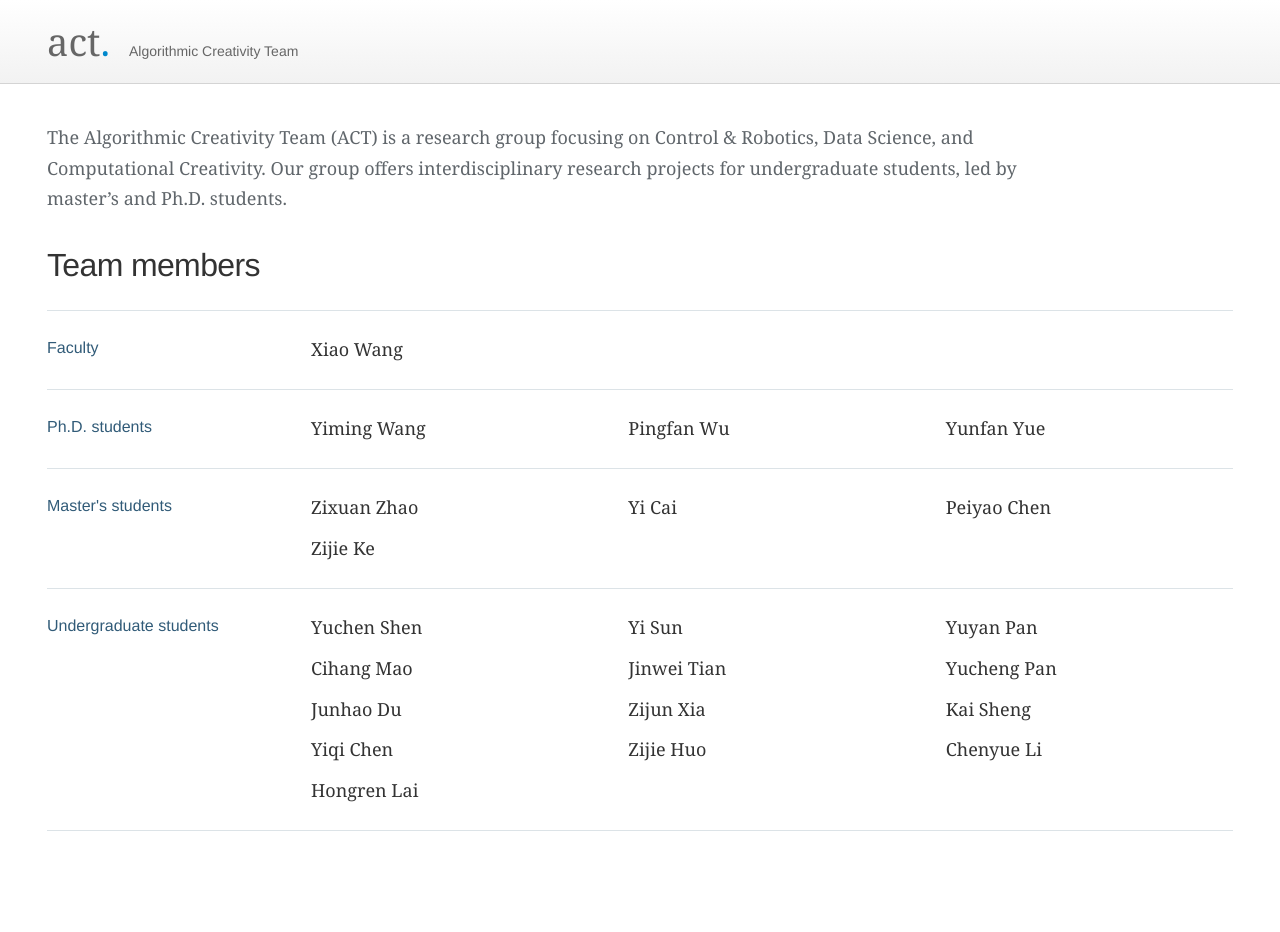
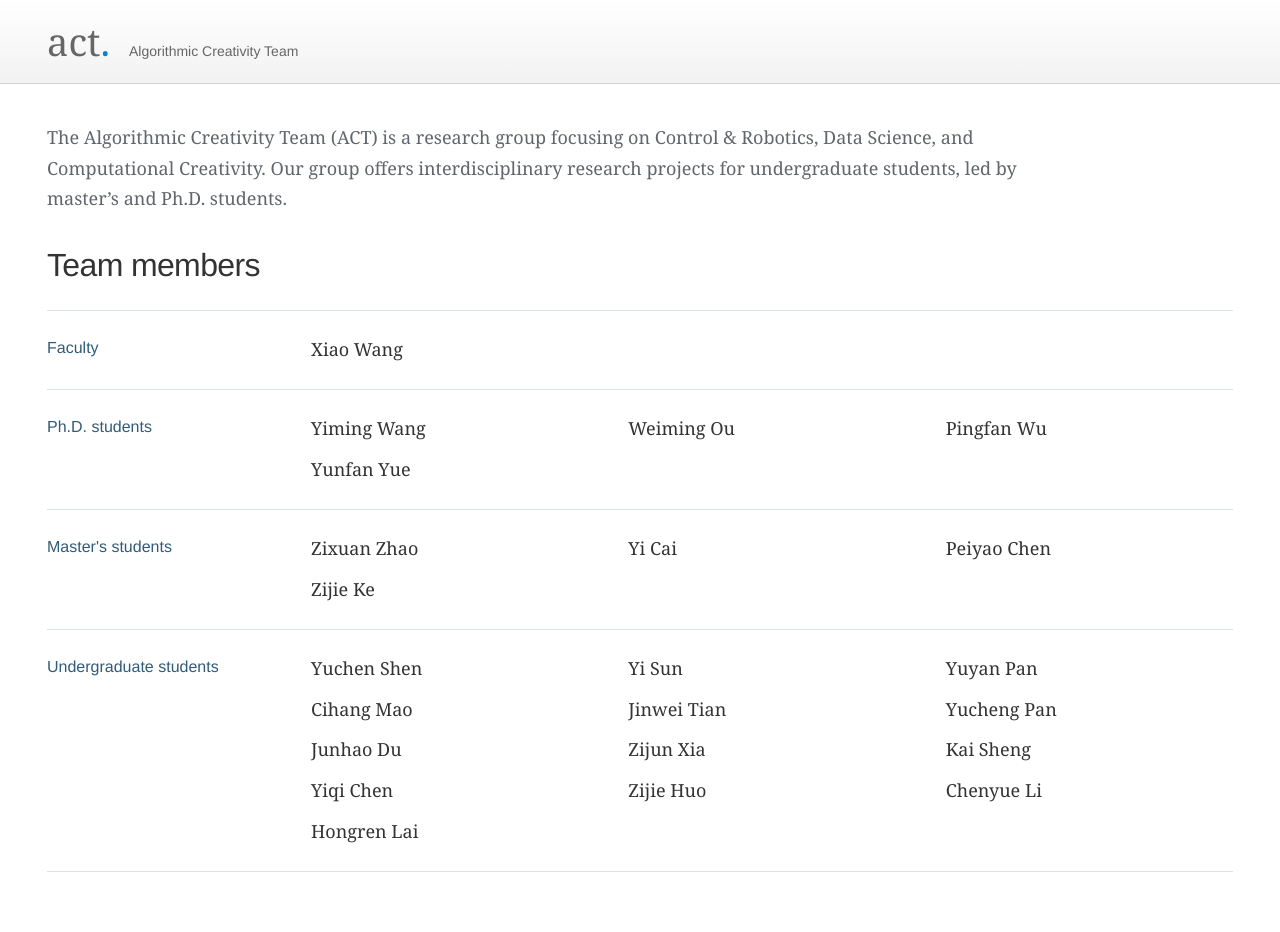
Before and after one commit to xiiaowang/xiiaowang.github.io, a Jekyll site: the page pages/ACT_Research_Scope_and_Team.html, which Jekyll copies as it is, in a window 1280 px wide. Built offline with Jekyll 4.4.1, drawn with Linux system fonts in a browser that asks for light colours; before the commit the page ends 900 px from its top, so only the background shows below that.

Commit message:
Update Ph.D. students list with Weiming Ou

```diff
--- a/pages/ACT_Research_Scope_and_Team.html
+++ b/pages/ACT_Research_Scope_and_Team.html
@@ -24,7 +24,7 @@
 <p class="research-scope">The Algorithmic Creativity Team (ACT) is a research group focusing on Control & Robotics, Data Science, and Computational Creativity. Our group offers interdisciplinary research projects for undergraduate students, led by master’s and Ph.D. students.</p>
 <h1>Team members</h1>
 <section class="people-group" aria-labelledby="faculty-title"><h2 id="faculty-title">Faculty</h2><ul class="name-list"><li><a class="faculty-name" href="https://xiiaowang.github.io/" target="_blank" rel="noopener noreferrer">Xiao Wang</a></li></ul></section>
-<section class="people-group" aria-labelledby="phd-title"><h2 id="phd-title">Ph.D. students</h2><ul class="name-list"><li>Yiming Wang</li><li>Pingfan Wu</li><li>Yunfan Yue</li></ul></section>
+<section class="people-group" aria-labelledby="phd-title"><h2 id="phd-title">Ph.D. students</h2><ul class="name-list"><li>Yiming Wang</li><li>Weiming Ou</li><li>Pingfan Wu</li><li>Yunfan Yue</li></ul></section>
 <section class="people-group" aria-labelledby="masters-title"><h2 id="masters-title">Master&#x27;s students</h2><ul class="name-list"><li>Zixuan Zhao</li><li>Yi Cai</li><li>Peiyao Chen</li><li>Zijie Ke</li></ul></section>
 <section class="people-group" aria-labelledby="undergraduates-title"><h2 id="undergraduates-title">Undergraduate students</h2><ul class="name-list"><li>Yuchen Shen</li><li>Yi Sun</li><li>Yuyan Pan</li><li>Cihang Mao</li><li>Jinwei Tian</li><li>Yucheng Pan</li><li>Junhao Du</li><li>Zijun Xia</li><li>Kai Sheng</li><li>Yiqi Chen</li><li>Zijie Huo</li><li>Chenyue Li</li><li>Hongren Lai</li></ul></section>
 </main>
```
